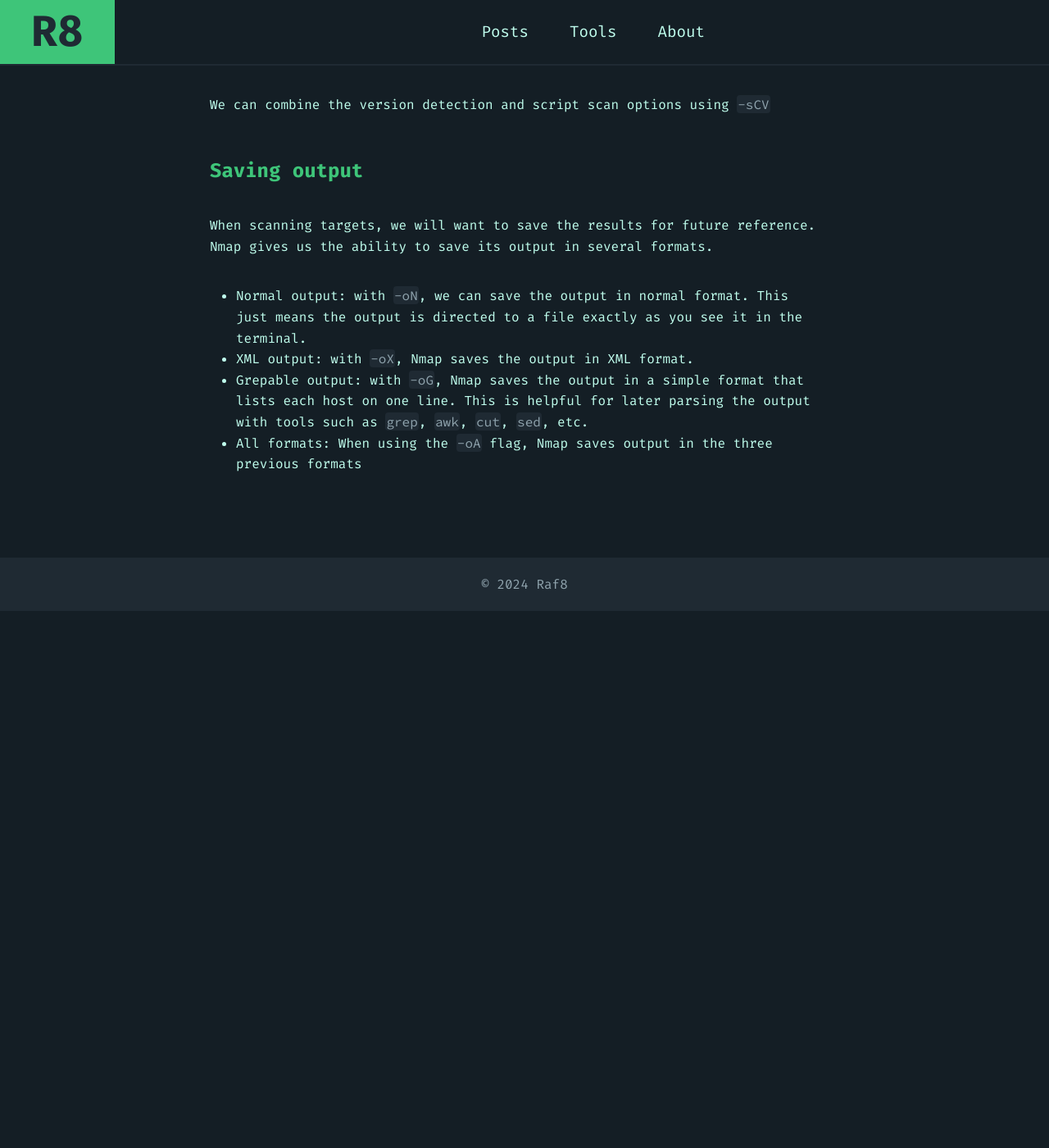
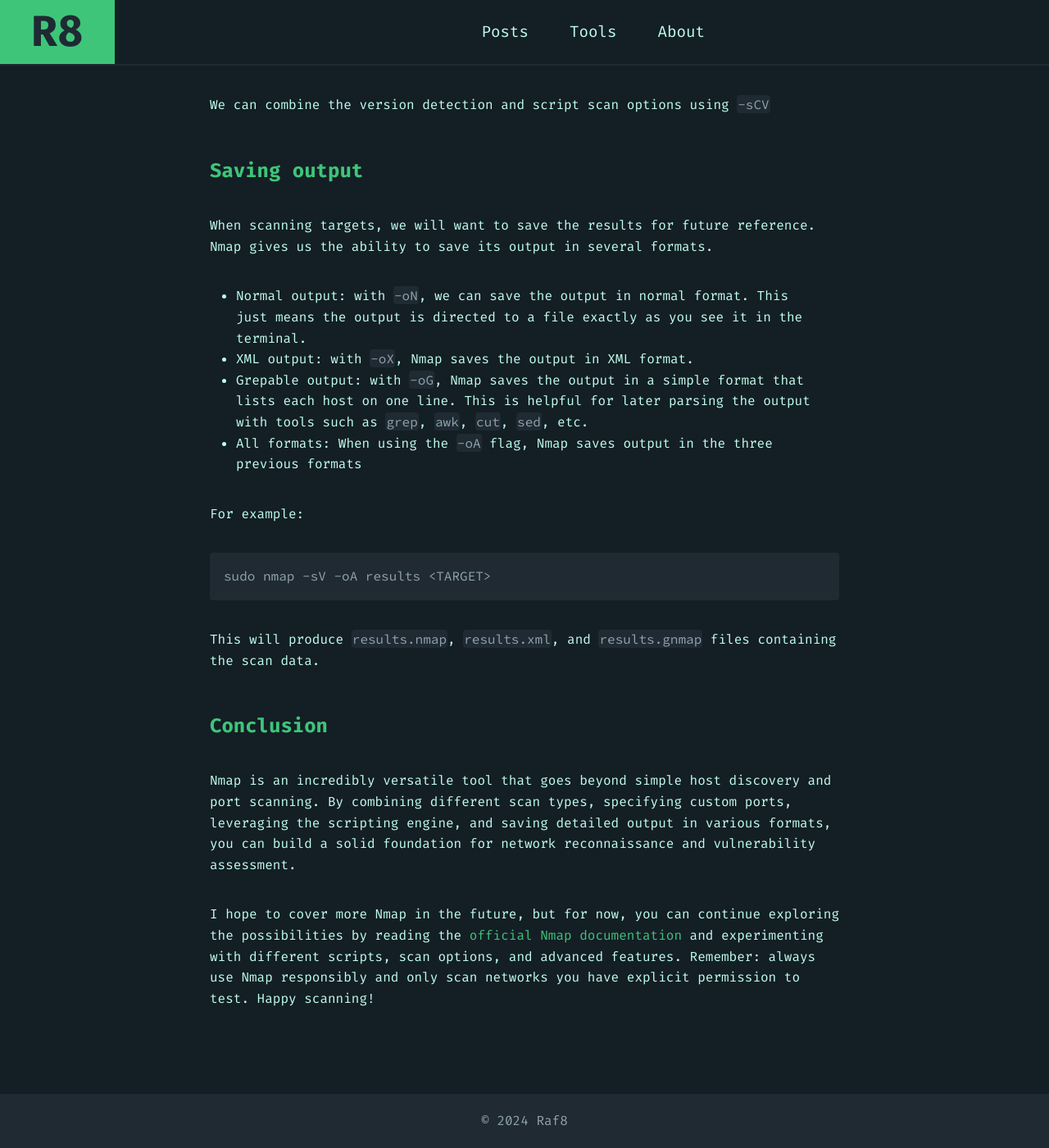
Before and after one commit to R8Sec/r8sec.github.io, a Jekyll site: the page built from _posts/2025-04-03-nmap-the-network-mapper.markdown, in a window 1280 px wide and 1400 px high, scrolled down 7327 px. Shown: the whole window at 82% size. Built offline with Jekyll 4.4.1, drawn with Linux system fonts in a browser that asks for light colours; before the commit the page ends 8072 px from its top, so only the background shows below that.

Commit message:
nmap tutorial conclusion

````diff
--- a/_posts/2025-04-03-nmap-the-network-mapper.markdown
+++ b/_posts/2025-04-03-nmap-the-network-mapper.markdown
@@ -114,3 +114,16 @@ When scanning targets, we will want to save the results for future reference. Nm
 - XML output: with `-oX`, Nmap saves the output in XML format.
 - Grepable output: with `-oG`, Nmap saves the output in a simple format that lists each host on one line. This is helpful for later parsing the output with tools such as `grep`, `awk`, `cut`, `sed`, etc.
 - All formats: When using the `-oA` flag, Nmap saves output in the three previous formats
+
+For example:
+
+```bash
+sudo nmap -sV -oA results <TARGET>
+```
+
+This will produce `results.nmap`, `results.xml`, and `results.gnmap` files containing the scan data.
+
+## Conclusion
+Nmap is an incredibly versatile tool that goes beyond simple host discovery and port scanning. By combining different scan types, specifying custom ports, leveraging the scripting engine, and saving detailed output in various formats, you can build a solid foundation for network reconnaissance and vulnerability assessment.
+
+I hope to cover more Nmap in the future, but for now, you can continue exploring the possibilities by reading the [official Nmap documentation](https://nmap.org/book/man.html) and experimenting with different scripts, scan options, and advanced features. Remember: always use Nmap responsibly and only scan networks you have explicit permission to test. Happy scanning!
````
